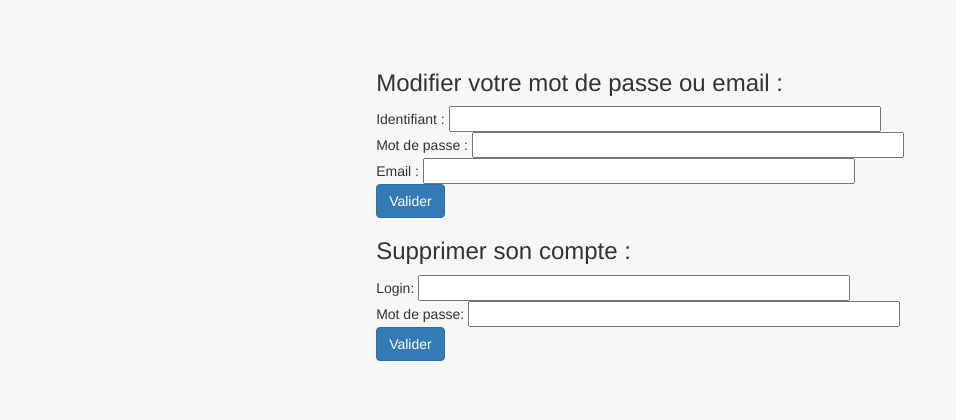
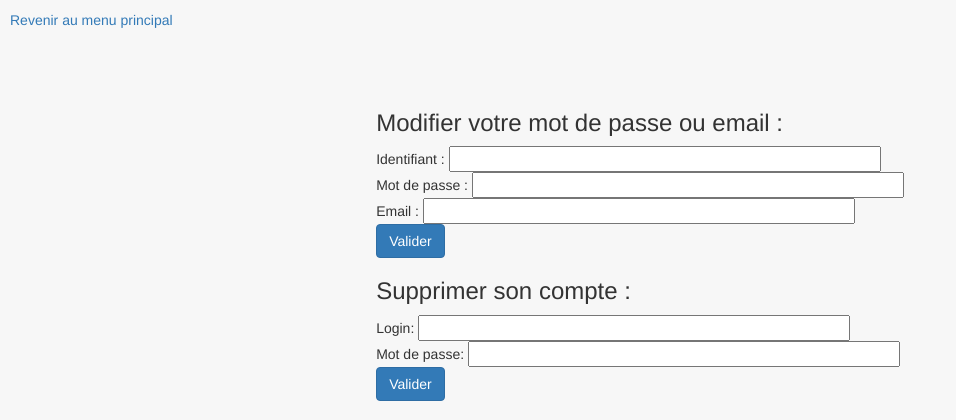
Before and after one commit to Wendeline/LPProd, a PHP site: page /LPProd/ProfilUtilisateur.php in a window 1280 px wide. Shown: the top 420 px of the page, without its empty margins (0-956 px from the left). Run offline with PHP 8.4, Linux system fonts and the light colour scheme; the visitor is signed in with stand-in values (Sample User, id 1); some libraries are stand-ins or nearby versions.

Commit message:
détails

```diff
--- a/ProfilUtilisateur.php
+++ b/ProfilUtilisateur.php
@@ -14,6 +14,9 @@ include('mylib.php');
   <script src="https://ajax.googleapis.com/ajax/libs/jquery/3.6.0/jquery.min.js"></script>
   <script src="https://maxcdn.bootstrapcdn.com/bootstrap/3.4.1/js/bootstrap.min.js"></script>
 </head>
+<a class="retour" href="http://localhost/LPProd/index.php">Revenir au menu principal</a>
+<br><br>
+
 <body>
 
   <form class="histo" action="historique.php" method="POST" >
```
